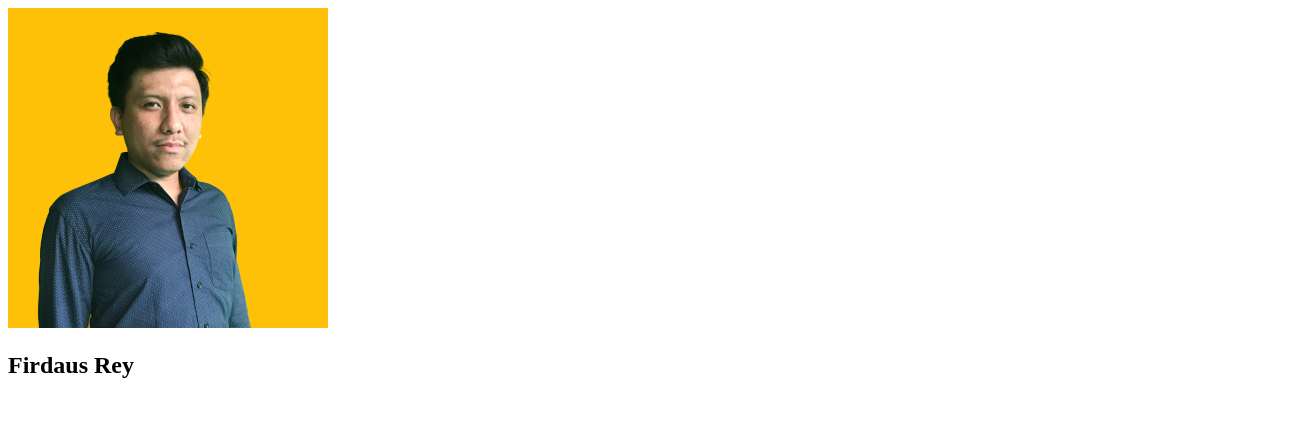
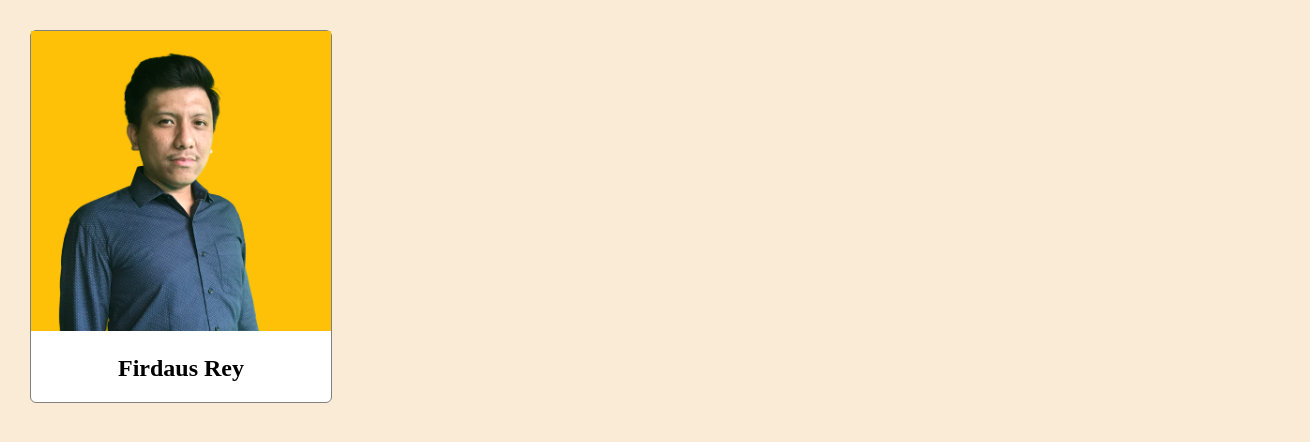
Before and after one commit to frdyt20/my-tepo-from-remote, a plain HTML site: page index.html in a window 1280 px wide. Shown: the whole page, 1310 px wide, since content can reach past the window. Drawn offline with Linux system fonts and the light colour scheme.

Commit message:
added initial style.css to style the profile

```diff
--- a/index.html
+++ b/index.html
@@ -1,6 +1,7 @@
 <!DOCTYPE html>
 <html lang="en">
 <head>
+    <link rel="stylesheet" href="style.css">
     <meta charset="UTF-8">
     <meta name="viewport" content="width=device-width, initial-scale=1.0">
     <title>Document</title>
--- /dev/null
+++ b/style.css
@@ -0,0 +1,21 @@
+body {
+    width: 100%;
+    margin: 30px;
+    background-color: antiquewhite;
+ }
+
+ #profile-container{
+    max-width: 300px;
+    background-color: white;
+    border: 1px solid gray;
+    border-radius: 6px;
+ }
+
+ #profile-image{
+    width: 100%;
+    height: auto;
+ }
+
+ #profile-name{
+    text-align: center;
+ }
```
